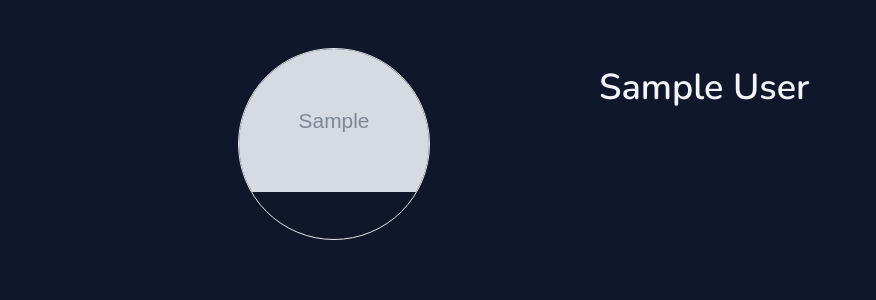
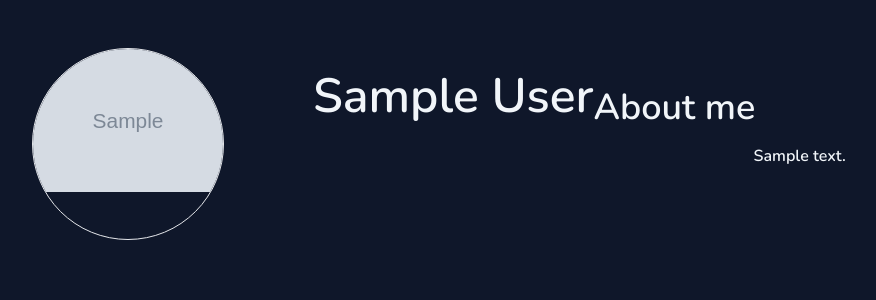
Before and after one commit to MaharshiPedu/foliomine, a Django app: page /folio/1 in a window 1280 px wide. Shown: the part 72-372 px from the top of the page, without its empty margins (121-997 px from the left). Run offline with Django 4.2, Linux system fonts and the light colour scheme; tables that the repository leaves empty hold one stand-in row (values such as "Sample post"); grey boxes marked "Sample" are stand-in pictures; parts of the project's set-up code (start-up, migrations or seed data) failed here and were passed over; some libraries are stand-ins or nearby versions.

```diff
--- a/mysite/foliomine/models.py
+++ b/mysite/foliomine/models.py
@@ -20,7 +20,7 @@ class Profile(models.Model):
 
     def save(self, *args, **kwargs):
         super().save()
-        # [:len(MEDIA_ROOT)-5] removes media from the end of MEDIA_ROOT url, since profile_phot.url already contains it.
+        # [:len(MEDIA_ROOT)-5] removes media from the end of MEDIA_ROOT url, since profile_photo.url already contains it.
         photo_url = MEDIA_ROOT[:len(MEDIA_ROOT)-5] + self.profile_photo.url
         img = Image.open(photo_url)
         width, height = img.size
--- a/mysite/foliomine/templates/foliomine/create_profile.html
+++ b/mysite/foliomine/templates/foliomine/create_profile.html
@@ -55,7 +55,6 @@
                 <p class="ml-3 mr-3 mt-2 mb-2">Save</p>
             </button>
         </div>
-
     </form>
 </div>
 {% endblock %}
--- a/mysite/foliomine/templates/foliomine/display_profile.html
+++ b/mysite/foliomine/templates/foliomine/display_profile.html
@@ -2,16 +2,24 @@
 
 {% block content %}
     <div class="flex justify-center">
-        <div class="grid grid-cols-2 gap-40">
-            <div class="border rounded-full w-48 h-48 object-center mx-auto overflow-hidden">
+        <div class="grid grid-cols-2 ">
+            <div class="border rounded-full w-48 h-48 object-center overflow-hidden">
                 <img src="{{profile.profile_photo.url}}" alt="Profile Photo" title="Profile Photo">
             </div>
-            <div class="text-slate-100 text-4xl mt-5">
+            <div class="text-slate-100 text-5xl mt-6">
                 <p>{{profile.first_name}} {{profile.last_name}}</p>
-
             </div>
 
         </div>
+        <div>
+            <div class="text-slate-100 text-4xl mt-10 col-span-2">
+                <p>About me</p>
+            </div>
+            <div class="col-span-2 text-slate-100 text-md mx-40 mt-4">
+                <p>{{profile.about}}</p>
+            </div>
+        </div>
+
     </div>
 
 {% endblock %}
--- a/mysite/frontend/static/css/dist/styles.css
+++ b/mysite/frontend/static/css/dist/styles.css
@@ -717,6 +717,10 @@ select {
   position: static;
 }
 
+.absolute {
+  position: absolute;
+}
+
 .relative {
   position: relative;
 }
@@ -742,6 +746,26 @@ select {
 .my-6 {
   margin-top: 1.5rem;
   margin-bottom: 1.5rem;
+}
+
+.my-auto {
+  margin-top: auto;
+  margin-bottom: auto;
+}
+
+.mx-8 {
+  margin-left: 2rem;
+  margin-right: 2rem;
+}
+
+.mx-28 {
+  margin-left: 7rem;
+  margin-right: 7rem;
+}
+
+.mx-40 {
+  margin-left: 10rem;
+  margin-right: 10rem;
 }
 
 .mb-2 {
@@ -770,6 +794,26 @@ select {
 
 .mt-6 {
   margin-top: 1.5rem;
+}
+
+.mt-8 {
+  margin-top: 2rem;
+}
+
+.mt-7 {
+  margin-top: 1.75rem;
+}
+
+.mt-10 {
+  margin-top: 2.5rem;
+}
+
+.ml-10 {
+  margin-left: 2.5rem;
+}
+
+.mt-4 {
+  margin-top: 1rem;
 }
 
 .block {
@@ -862,6 +906,18 @@ select {
 
 .gap-40 {
   gap: 10rem;
+}
+
+.gap-32 {
+  gap: 8rem;
+}
+
+.gap-4 {
+  gap: 1rem;
+}
+
+.gap-24 {
+  gap: 6rem;
 }
 
 .overflow-hidden {
@@ -997,6 +1053,11 @@ select {
 .text-4xl {
   font-size: 2.25rem;
   line-height: 2.5rem;
+}
+
+.text-3xl {
+  font-size: 1.875rem;
+  line-height: 2.25rem;
 }
 
 .font-bold {
```
Also changed, not shown: mysite/media/profile_photos/2023/01/28/th-1023457698_8keki4N.jpg (added), mysite/requirements.txt (renamed from requirements.txt), 1 other file.
